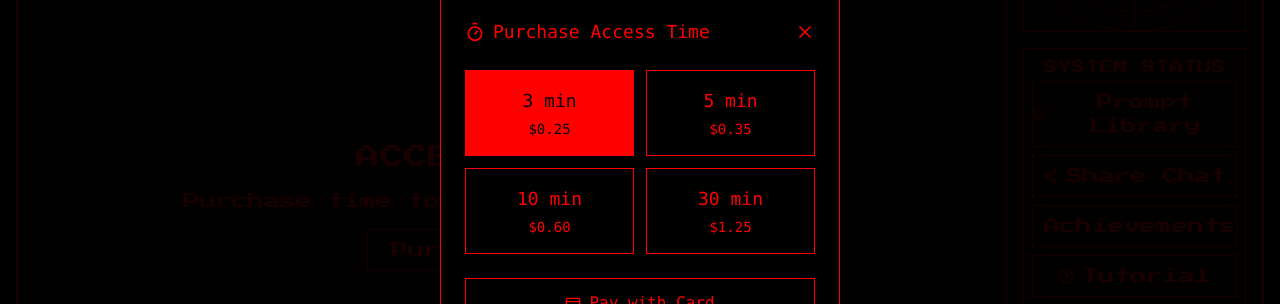
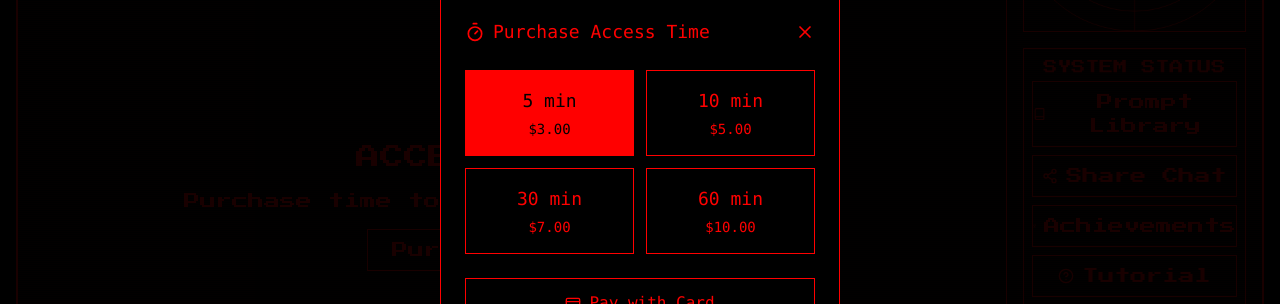
Before and after one commit to ydideh810/final6, a Next.js app: page / in a window 1280 px wide. Shown: the part 202-506 px from the top of the page. Built offline with nearby package versions, Linux system fonts and the light colour scheme.

Commit message:
Update TimePaymentDialog.tsx

```diff
--- a/app/components/TimePaymentDialog.tsx
+++ b/app/components/TimePaymentDialog.tsx
@@ -12,10 +12,10 @@ interface TimePaymentDialogProps {
 }
 
 const TIME_PACKAGES = [
-  { duration: 3, price: 573, priceUSD: 0.25, label: '3 min', productId: '2wOUu' },
-  { duration: 5, price: 873, priceUSD: 0.35, label: '5 min', productId: 'cThEx' },
-  { duration: 10, price: 1573, priceUSD: 0.60, label: '10 min', productId: 'CAtN2' },
-  { duration: 30, price: 3573, priceUSD: 1.25, label: '30 min', productId: 'Dm7O3' }
+  { duration: 5, price: 573, priceUSD: 3.00, label: '5 min', productId: '2wOUu' },
+  { duration: 10, price: 873, priceUSD: 5.00, label: '10 min', productId: 'cThEx' },
+  { duration: 30, price: 1573, priceUSD: 7.00, label: '30 min', productId: 'CAtN2' },
+  { duration: 60, price: 3573, priceUSD: 10.00, label: '60 min', productId: 'Dm7O3' }
 ];
 
 export function TimePaymentDialog({
```
